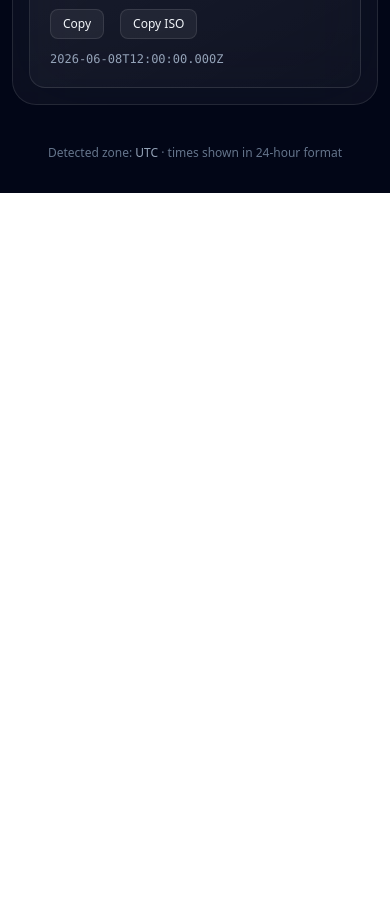
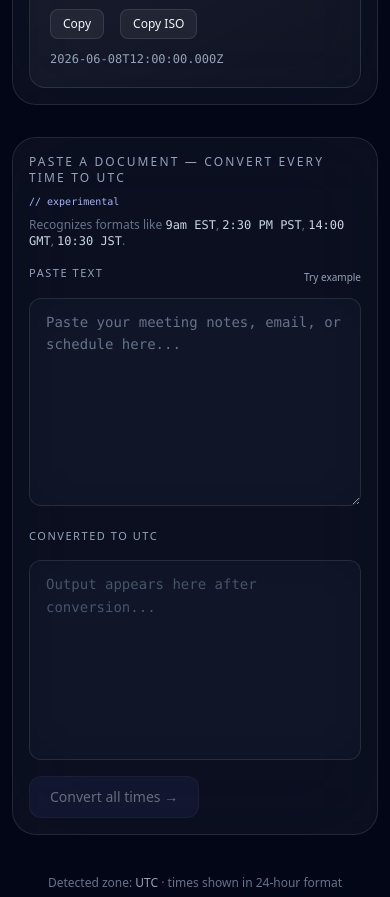
Before and after one commit to TroyKnights/Utcly, a React (Vite) app: page / in a window 390 px wide. Shown: the part 1100-1997 px from the top of the page. Before the commit the page ends 1293 px from the top, so only its background shows below. Built offline with nearby package versions, Linux system fonts and the light colour scheme.

Commit message:
Fix mobile rendering on document converter boxes

```diff
--- a/src/TimezoneConverter.jsx
+++ b/src/TimezoneConverter.jsx
@@ -85,6 +85,105 @@ function formatOffset(mins) {
 
 function pad(n) {
   return String(n).padStart(2, "0");
+}
+
+// --- Document-paste conversion: timezone abbreviation map ---
+// Maps common timezone abbreviations and names to UTC offset in hours.
+// Handles both standard and daylight variants. Order matters for matching.
+const TZ_ABBREVIATIONS = {
+  // North America
+  EST: -5, EDT: -4, ET: -5, "EASTERN TIME": -5, EASTERN: -5,
+  CST: -6, CDT: -5, CT: -6, "CENTRAL TIME": -6, CENTRAL: -6,
+  MST: -7, MDT: -6, MT: -7, "MOUNTAIN TIME": -7, MOUNTAIN: -7,
+  PST: -8, PDT: -7, PT: -8, "PACIFIC TIME": -8, PACIFIC: -8,
+  AKST: -9, AKDT: -8, ALASKA: -9,
+  HST: -10, HAWAII: -10,
+  AST: -4, ADT: -3, ATLANTIC: -4,
+  NST: -3.5, NDT: -2.5, NEWFOUNDLAND: -3.5,
+  // Europe
+  GMT: 0, UTC: 0, Z: 0, ZULU: 0,
+  BST: 1, "BRITISH SUMMER TIME": 1,
+  WET: 0, WEST: 1,
+  CET: 1, CEST: 2, "CENTRAL EUROPEAN": 1,
+  EET: 2, EEST: 3, "EASTERN EUROPEAN": 2,
+  MSK: 3, MOSCOW: 3,
+  // Asia
+  IST: 5.5, "INDIA STANDARD TIME": 5.5, INDIA: 5.5,
+  PKT: 5, PAKISTAN: 5,
+  ICT: 7, "INDOCHINA TIME": 7,
+  SGT: 8, SINGAPORE: 8,
+  HKT: 8, "HONG KONG": 8,
+  CST_CHINA: 8, // disambiguated below
+  JST: 9, JAPAN: 9, TOKYO: 9,
+  KST: 9, KOREA: 9,
+  // Oceania
+  AEST: 10, AEDT: 11, "EASTERN AUSTRALIA": 10,
+  ACST: 9.5, ACDT: 10.5,
+  AWST: 8, "WESTERN AUSTRALIA": 8,
+  NZST: 12, NZDT: 13, "NEW ZEALAND": 12,
+  // Africa & Middle East
+  SAST: 2, "SOUTH AFRICA": 2,
+  EAT: 3, "EAST AFRICA": 3,
+  GST: 4, "GULF STANDARD": 4, DUBAI: 4,
+  IRST: 3.5, IRAN: 3.5,
+  // South America
+  BRT: -3, BRAZIL: -3, "BRASILIA": -3,
+  ART: -3, ARGENTINA: -3,
+  CLT: -4, CHILE: -4,
+};
+
+// Regex that finds time expressions like "9am EST", "2:30 PM PST", "14:00 GMT"
+// Captures: full match, hour, minute (optional), am/pm (optional), timezone
+const TIME_REGEX = new RegExp(
+  // Time portion: "9", "9:30", "09:30"
+  '\\b(\\d{1,2})(?::(\\d{2}))?\\s*' +
+  // Optional am/pm
+  '(am|pm|AM|PM|a\\.m\\.|p\\.m\\.|A\\.M\\.|P\\.M\\.)?\\s*' +
+  // Required timezone abbreviation (3-5 letters, or known longer names)
+  '(EST|EDT|CST|CDT|MST|MDT|PST|PDT|AKST|AKDT|HST|AST|ADT|NST|NDT|' +
+  'ET|CT|MT|PT|' +
+  'GMT|UTC|BST|WET|WEST|CET|CEST|EET|EEST|MSK|' +
+  'IST|PKT|ICT|SGT|HKT|JST|KST|' +
+  'AEST|AEDT|ACST|ACDT|AWST|NZST|NZDT|' +
+  'SAST|EAT|GST|IRST|BRT|ART|CLT|Z)\\b',
+  'g'
+);
+
+// Convert one matched time expression to UTC. Returns "HH:MM UTC" string or null on failure.
+function convertMatchToUTC(hourStr, minStr, ampm, tz) {
+  let hour = parseInt(hourStr, 10);
+  const minute = minStr ? parseInt(minStr, 10) : 0;
+  if (isNaN(hour) || hour < 0 || hour > 23 || minute < 0 || minute > 59) return null;
+
+  // Handle am/pm
+  if (ampm) {
+    const isPM = /p/i.test(ampm);
+    if (isPM && hour < 12) hour += 12;
+    if (!isPM && hour === 12) hour = 0;
+  }
+
+  const offset = TZ_ABBREVIATIONS[tz.toUpperCase()];
+  if (offset === undefined) return null;
+
+  // Convert local time to UTC by subtracting offset
+  const totalMinutes = hour * 60 + minute - offset * 60;
+  const wrapped = ((totalMinutes % 1440) + 1440) % 1440;
+  const utcHour = Math.floor(wrapped / 60);
+  const utcMin = Math.round(wrapped % 60);
+  return `${pad(utcHour)}:${pad(utcMin)} UTC`;
+}
+
+// Run regex over text, replace each matched time expression with UTC equivalent.
+// Returns { converted: string, count: number, matches: array }
+function convertDocumentTimes(text) {
+  const matches = [];
+  const converted = text.replace(TIME_REGEX, (full, hour, min, ampm, tz) => {
+    const utc = convertMatchToUTC(hour, min, ampm, tz);
+    if (!utc) return full;
+    matches.push({ original: full.trim(), utc });
+    return utc;
+  });
+  return { converted, count: matches.length, matches };
 }
 
 // --- The component ---
@@ -549,6 +648,9 @@ export default function TimezoneConverter() {
           </section>
         )}
 
+        {/* Document paste converter — always visible below the tabs */}
+        <DocumentConverter />
+
         <footer className="mt-10 text-center text-xs text-slate-500">
           Detected zone: <span className="text-slate-400">{userTZ}</span> · times shown in 24-hour format
         </footer>
@@ -863,3 +965,157 @@ function PickerColumn({ options, value, onChange }) {
     </div>
   );
 }
+
+// --- Paste a document, get all times converted to UTC inline ---
+function DocumentConverter() {
+  const [input, setInput] = useState("");
+  const [output, setOutput] = useState("");
+  const [count, setCount] = useState(0);
+  const [copied, setCopied] = useState(false);
+
+  const handleConvert = () => {
+    const { converted, count: matchCount } = convertDocumentTimes(input);
+    setOutput(converted);
+    setCount(matchCount);
+  };
+
+  const handleCopy = async () => {
+    try {
+      await navigator.clipboard.writeText(output);
+      setCopied(true);
+      setTimeout(() => setCopied(false), 1500);
+    } catch {}
+  };
+
+  const handleExample = () => {
+    setInput(
+      "Standup at 9am EST, then design review at 2pm PST.\n" +
+      "Demo with the London team at 5pm GMT.\n" +
+      "Tokyo sync moved to 10:30 JST tomorrow."
+    );
+    setOutput("");
+    setCount(0);
+  };
+
+  const handleClear = () => {
+    setInput("");
+    setOutput("");
+    setCount(0);
+  };
+
+  return (
+    <section className="mt-8 rounded-3xl border border-white/10 bg-white/[0.04] backdrop-blur-2xl p-4 sm:p-8 animate-[fadeIn_0.4s_ease-out]">
+      <div className="flex items-baseline justify-between mb-2 flex-wrap gap-2">
+        <h2 className="text-xs uppercase tracking-[0.18em] text-slate-400">
+          Paste a document — convert every time to UTC
+        </h2>
+        <span className="text-[10px] text-indigo-300 font-mono">// experimental</span>
+      </div>
+      <p className="text-xs text-slate-500 mb-4">
+        Recognizes formats like <span className="text-slate-300 font-mono">9am EST</span>,{" "}
+        <span className="text-slate-300 font-mono">2:30 PM PST</span>,{" "}
+        <span className="text-slate-300 font-mono">14:00 GMT</span>,{" "}
+        <span className="text-slate-300 font-mono">10:30 JST</span>.
+      </p>
+
+      <div className="grid grid-cols-1 md:grid-cols-2 gap-4 min-w-0">
+        {/* Input */}
+        <div className="min-w-0">
+          <div className="flex items-center justify-between mb-2">
+            <Label>Paste text</Label>
+            <div className="flex gap-2">
+              <button
+                onClick={handleExample}
+                className="text-[10px] text-slate-400 hover:text-slate-200 transition-colors"
+              >
+                Try example
+              </button>
+              {input && (
+                <button
+                  onClick={handleClear}
+                  className="text-[10px] text-slate-400 hover:text-slate-200 transition-colors"
+                >
+                  Clear
+                </button>
+              )}
+            </div>
+          </div>
+          <textarea
+            value={input}
+            onChange={(e) => setInput(e.target.value)}
+            placeholder="Paste your meeting notes, email, or schedule here..."
+            rows={8}
+            style={{ backgroundColor: "rgba(15, 23, 42, 0.6)", color: "#f1f5f9" }}
+            className="w-full min-w-0 rounded-xl border border-white/10 backdrop-blur-xl px-4 py-3 text-sm placeholder:text-slate-500 focus:outline-none focus:border-white/30 transition-all duration-200 resize-y font-mono leading-relaxed"
+          />
+        </div>
+
+        {/* Output */}
+        <div className="min-w-0">
+          <div className="flex items-center justify-between mb-2">
+            <Label>Converted to UTC</Label>
+            {output && (
+              <button
+                onClick={handleCopy}
+                className="text-[10px] text-slate-400 hover:text-slate-200 transition-colors"
+              >
+                {copied ? "Copied ✓" : "Copy"}
+              </button>
+            )}
+          </div>
+          <div
+            style={{ backgroundColor: "rgba(15, 23, 42, 0.6)", color: "#f1f5f9" }}
+            className="w-full min-w-0 min-h-[200px] rounded-xl border border-white/10 backdrop-blur-xl px-4 py-3 text-sm font-mono leading-relaxed whitespace-pre-wrap break-words"
+            aria-live="polite"
+          >
+            {output ? (
+              <ConvertedDisplay original={input} converted={output} />
+            ) : (
+              <span className="text-slate-600">Output appears here after conversion...</span>
+            )}
+          </div>
+        </div>
+      </div>
+
+      {/* Action row */}
+      <div className="flex items-center justify-between mt-4 flex-wrap gap-3">
+        <button
+          onClick={handleConvert}
+          disabled={!input.trim()}
+          className="rounded-xl border border-white/10 bg-indigo-500/20 hover:bg-indigo-500/30 disabled:opacity-40 disabled:cursor-not-allowed px-5 py-2.5 text-sm font-medium hover:scale-[1.02] active:scale-[0.98] transition-all duration-200"
+        >
+          Convert all times →
+        </button>
+        {count > 0 && (
+          <span className="text-xs text-emerald-300 animate-[fadeIn_0.3s_ease-out]">
+            ✓ Converted {count} time{count === 1 ? "" : "s"}
+          </span>
+        )}
+        {output && count === 0 && (
+          <span className="text-xs text-amber-300">
+            No recognized time formats found
+          </span>
+        )}
+      </div>
+    </section>
+  );
+}
+
+// Renders converted text with UTC times highlighted in indigo
+function ConvertedDisplay({ original, converted }) {
+  // Find all "HH:MM UTC" matches in converted output and highlight them
+  const parts = converted.split(/(\d{2}:\d{2} UTC)/g);
+  return (
+    <>
+      {parts.map((part, i) =>
+        /^\d{2}:\d{2} UTC$/.test(part) ? (
+          <span key={i} className="text-indigo-300 bg-indigo-500/10 px-1 rounded">
+            {part}
+          </span>
+        ) : (
+          <span key={i}>{part}</span>
+        )
+      )}
+    </>
+  );
+}
```
